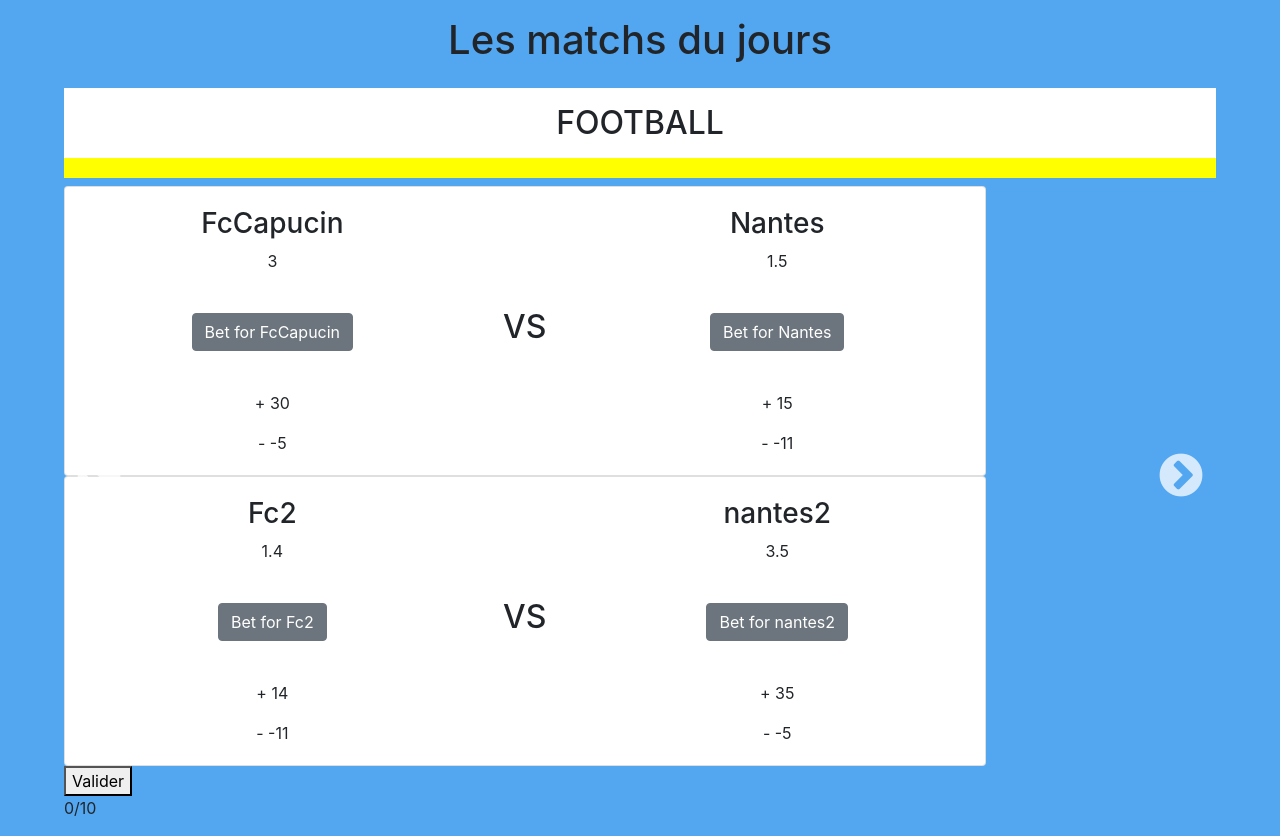
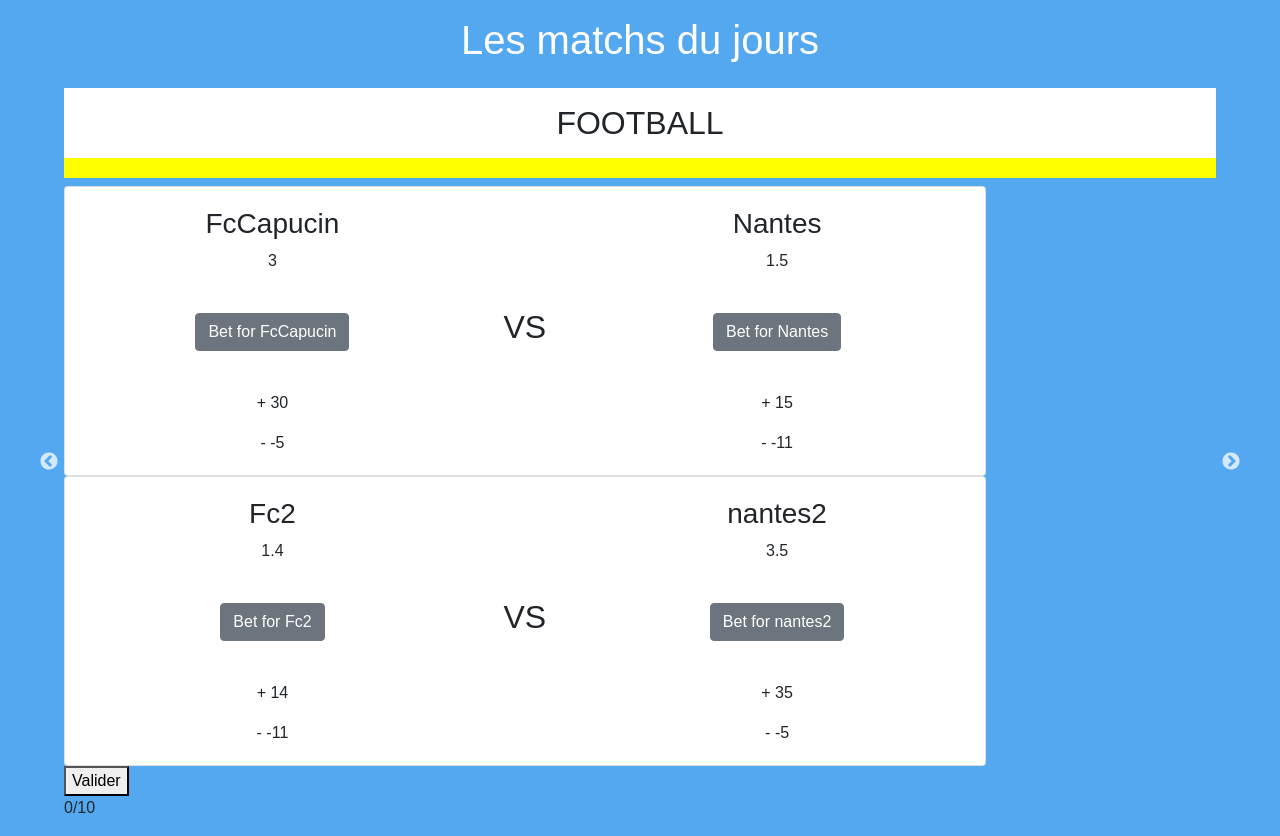
Before and after one commit to AnthonyPortier/Storpe_Front, a React (Create React App) app in the folder front/: page /homepage in a window 1280 px wide. Built offline with nearby package versions, Linux system fonts and the light colour scheme.

Commit message:
merge accepted

```diff
--- a/front/package.json
+++ b/front/package.json
@@ -22,6 +22,7 @@
     "react-slick": "^0.25.2",
     "reactstrap": "^8.2.0",
     "slick-carousel": "^1.8.1",
+    "sass": "^1.23.7",
     "typescript": "^3.7.3"
   },
   "scripts": {
--- /dev/null
+++ b/front/src/components/1_matchPage/MatchPage.scss
@@ -0,0 +1,76 @@
+@mixin flex($flow, $justC, $AlignI) {
+    display:flex;
+    flex-flow:$flow;
+    justify-content: $justC;
+    align-items: $AlignI;
+}
+
+div.MatchPage-full {
+    background-color: #53A8F0;
+    display: flex;
+    flex-flow: column;
+    align-items: center;
+    font-family: Arial, Helvetica, sans-serif;
+}
+
+h1.h1-title {
+    text-align: center;
+    padding: 1rem;
+    color: white;
+}
+
+h2.h2-title {
+    text-align: center;
+    padding: 1rem;
+    background-color: white;
+    border-bottom: yellow 20px solid;
+    width: 100%;
+}
+
+
+.MatchCards{
+
+    @include flex(column, center, stretch);
+
+    width:80%;
+
+    h3{
+        width:100%;
+        height:100%;
+        display: flex;
+        align-items: center;
+        justify-content: center;
+    }
+
+
+}
+
+#vs{display: flex;
+    align-items: center;}
+
+.cardBody{
+    display: flex;
+    justify-content: space-around;
+    flex-flow: wrap !important;
+}
+
+
+
+.Team{
+    display:flex;
+    justify-content: center;
+    align-items: center;
+    flex-flow: column;
+    width: 40%;
+}
+
+.teamHead{
+    display: flex;
+    margin:20px;
+    justify-content: center;
+    flex-flow: column;
+    align-items: center;
+}
+.MMR >*{
+    margin:20px;
+    text-align: center;}
```
Also changed, not shown: front/src/components/1_matchPage/MatchPage.js (+4 -4 lines), 1 other file (tests, documents, lock files or other folders).
